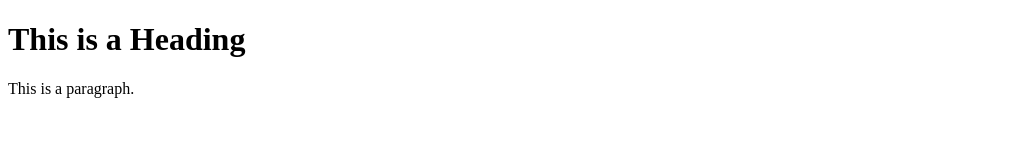
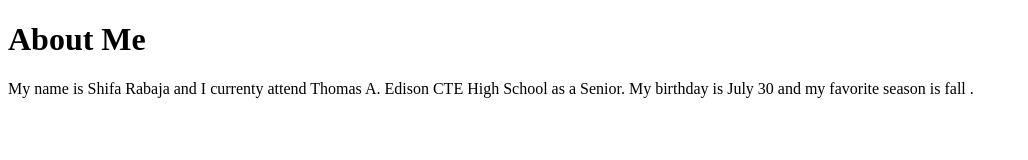
Before and after one commit to shifarabaja/Portfolio, a plain HTML site: page index.html in a window 1280 px wide. Shown: the whole page, without its empty margins (0-1028 px from the left). Drawn offline with Linux system fonts and the light colour scheme.

Commit message:
Update index.html

```diff
--- a/index.html
+++ b/index.html
@@ -5,8 +5,8 @@
 </head>
 <body>
 
-<h1>This is a Heading</h1>
-<p>This is a paragraph.</p>
+<h1>About Me</h1>
+<p>My name is Shifa Rabaja and I currenty attend Thomas A. Edison CTE High School as a Senior. My birthday is July 30 and my favorite season is fall .</p>
 
 </body>
 </html>
```
